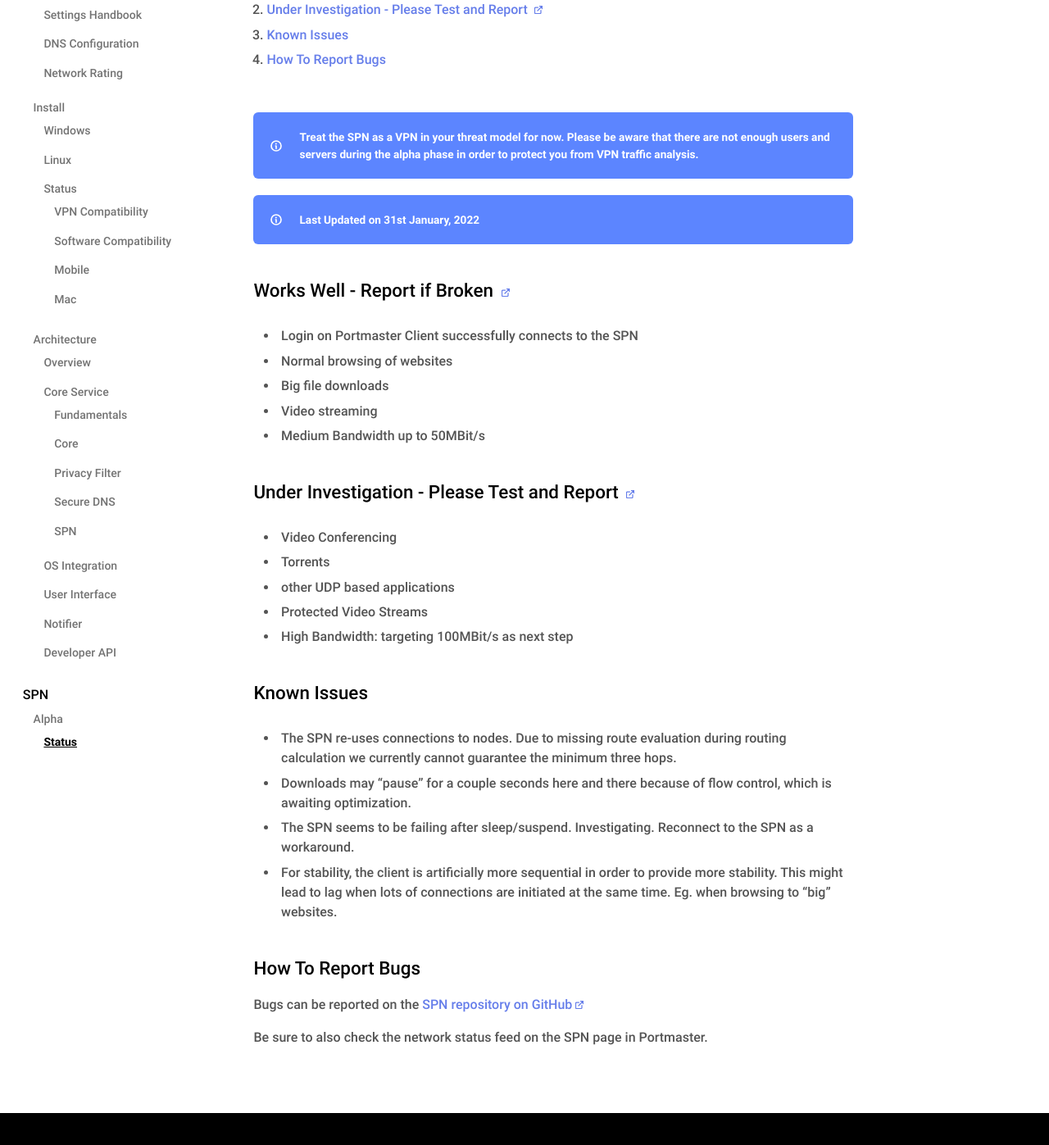
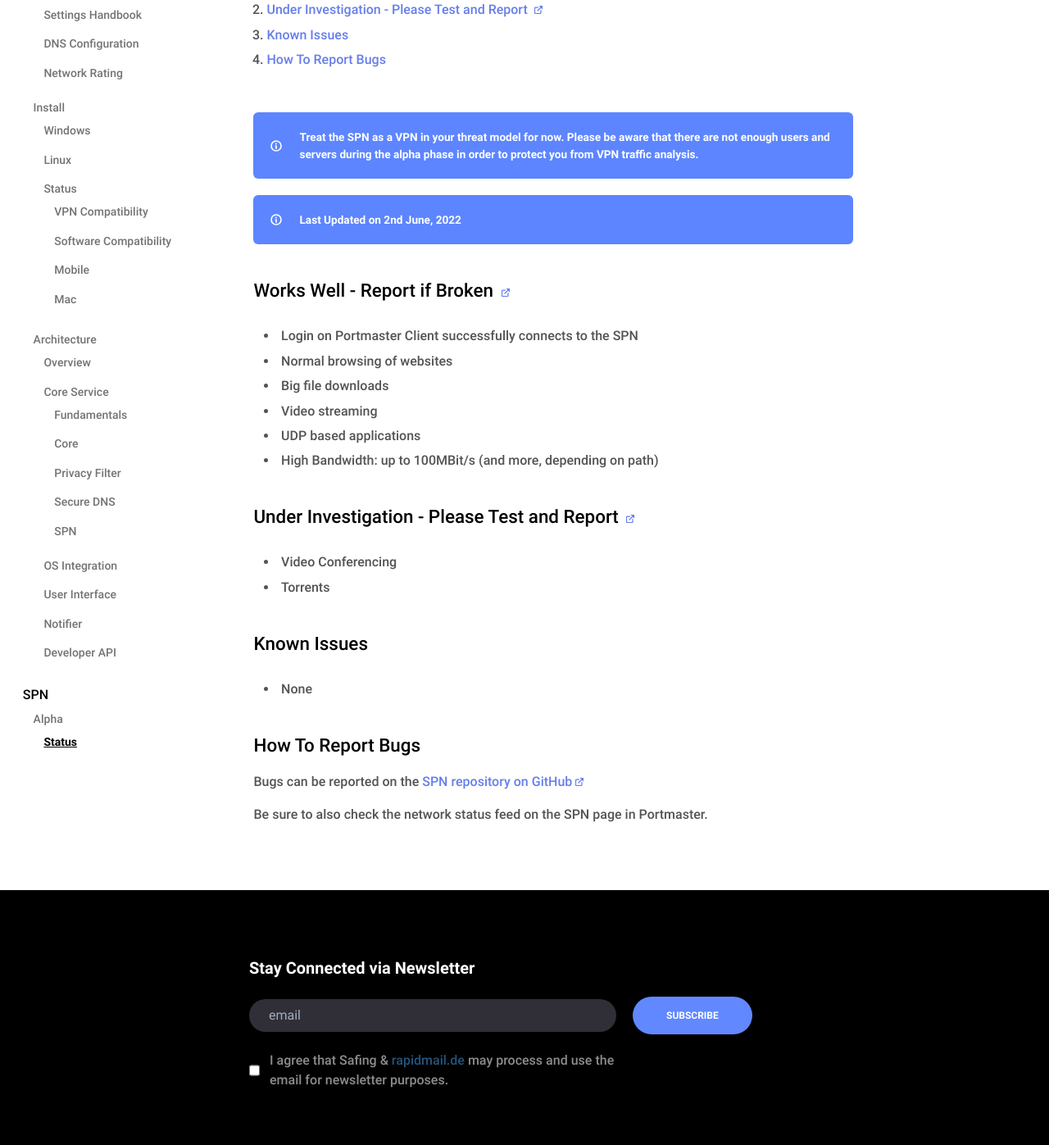
Before and after one commit to safing/docs, a Jekyll site: the page built from spn/alpha/status.md, in a window 1280 px wide and 1400 px high, scrolled down 288 px. Shown: the top 1397 px of the window at 82% size. Built offline with Jekyll 4.4.1, drawn with Linux system fonts in a browser that asks for light colours.

Commit message:
Update SPN Status

```diff
--- a/spn/alpha/status.md
+++ b/spn/alpha/status.md
@@ -17,7 +17,7 @@ redirect_from:
 <div class="notification-warning">
   <img src="/assets/img/icons/info.svg">
   <p>
-    <b>Last Updated on 31st January, 2022</b>
+    <b>Last Updated on 2nd June, 2022</b>
   </p>
 </div>
 
@@ -27,22 +27,17 @@ redirect_from:
 - Normal browsing of websites
 - Big file downloads
 - Video streaming
-- Medium Bandwidth up to 50MBit/s
+- UDP based applications
+- High Bandwidth: up to 100MBit/s (and more, depending on path)
 
 ### Under Investigation - Please Test and Report [](https://github.com/safing/spn/issues)
 
 - Video Conferencing
 - Torrents
-- other UDP based applications
-- Protected Video Streams
-- High Bandwidth: targeting 100MBit/s as next step
 
 ### Known Issues
 
-- The SPN re-uses connections to nodes. Due to missing route evaluation during routing calculation we currently cannot guarantee the minimum three hops.
-- Downloads may "pause" for a couple seconds here and there because of flow control, which is awaiting optimization.
-- The SPN seems to be failing after sleep/suspend. Investigating. Reconnect to the SPN as a workaround.
-- For stability, the client is artificially more sequential in order to provide more stability. This might lead to lag when lots of connections are initiated at the same time. Eg. when browsing to "big" websites.
+- None
 
 ### How To Report Bugs
 
```
